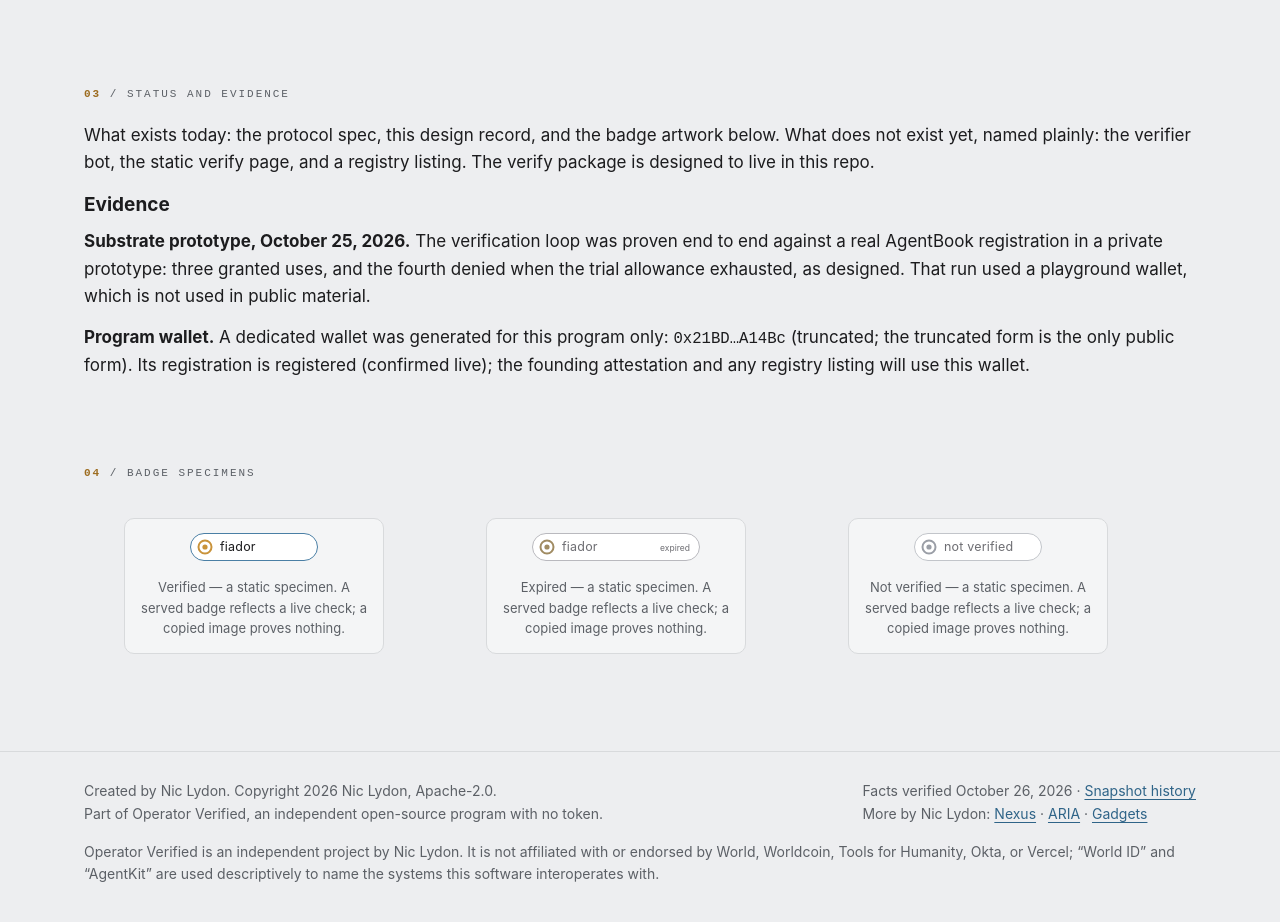
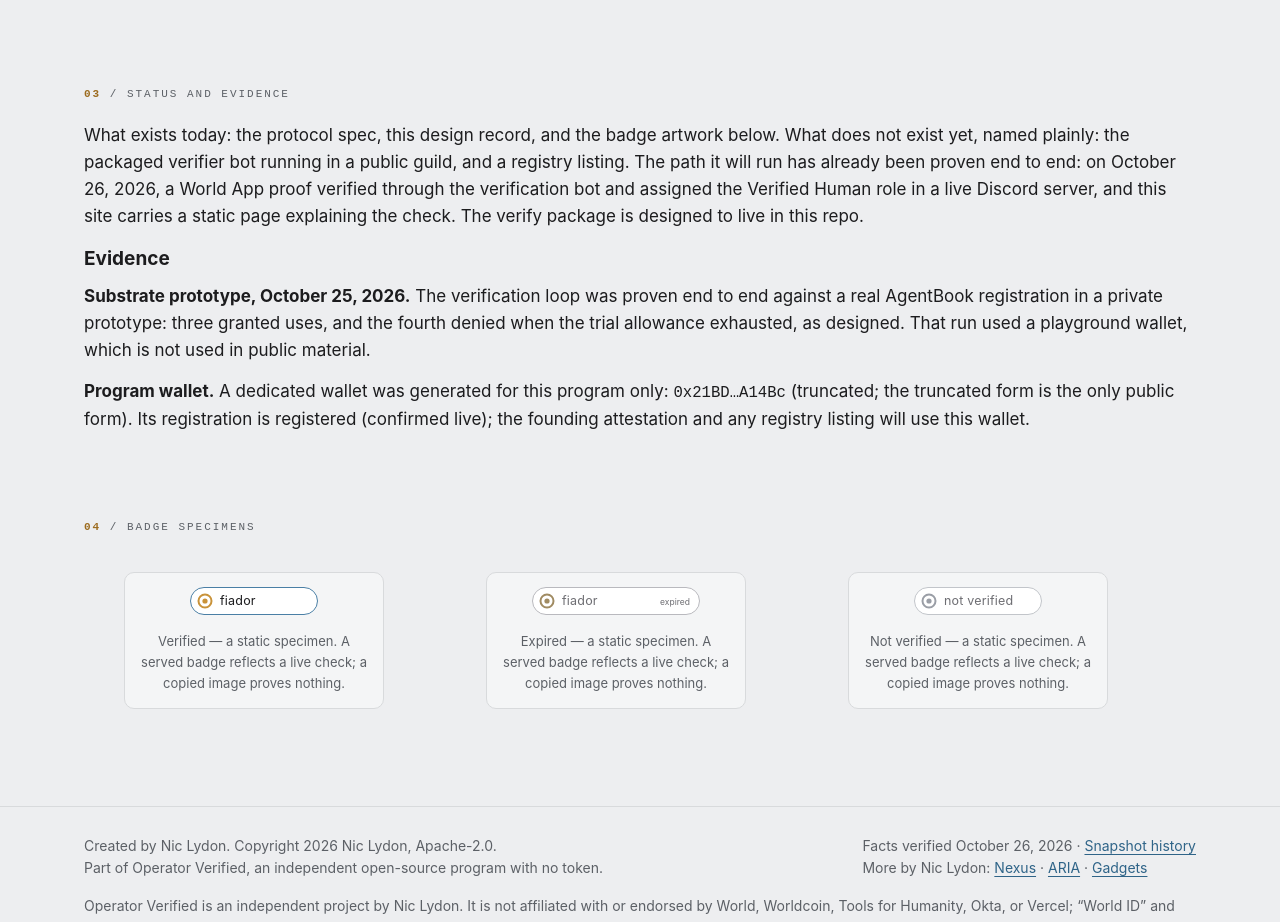
Before and after one commit to niclydon/operator-verified-site, a plain HTML site: page projects/fiador/index.html in a window 1280 px wide. Shown: the part 1466-2388 px from the top of the page. Drawn offline with Linux system fonts and the light colour scheme.

Commit message:
Correct Fiador 'what does not exist yet' (operator-approved wording)

```diff
--- a/projects/fiador/index.html
+++ b/projects/fiador/index.html
@@ -107,8 +107,12 @@
 <section>
   <div class="label"><b>03</b> / STATUS AND EVIDENCE</div>
   <p>What exists today: the protocol spec, this design record, and the badge artwork
-  below. What does not exist yet, named plainly: the verifier bot, the static verify
-  page, and a registry listing. The verify package is designed to live in this repo.</p>
+  below. What does not exist yet, named plainly: the packaged verifier bot running in a
+  public guild, and a registry listing. The path it will run has already been proven
+  end to end: on October 26, 2026, a World App proof verified through the verification
+  bot and assigned the Verified Human role in a live Discord server, and this site
+  carries a static page explaining the check. The verify package is designed to live
+  in this repo.</p>
   <h3>Evidence</h3>
   <p><strong>Substrate prototype, October 25, 2026.</strong> The verification loop was
   proven end to end against a real AgentBook registration in a private prototype:
```
Also changed, not shown: CHANGES.md (+11 -0 lines).
